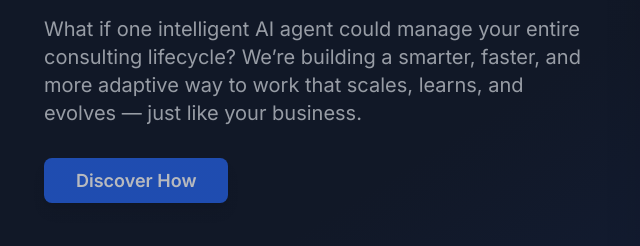
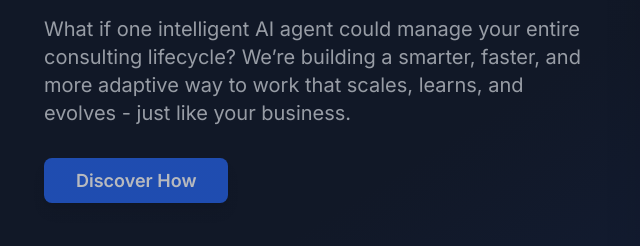
Before and after one commit to bharris82/consultingreimagined.ai, a plain HTML site: page index.html in a window 1280 px wide. Shown: the part 431-677 px from the top of the page, 20-660 px from the left. Drawn offline with nearby package versions, Linux system fonts and the light colour scheme.

Commit message:
Fix punctuation in hero section text for improved readability

```diff
--- a/index.html
+++ b/index.html
@@ -107,7 +107,7 @@
                     <h2 class="text-4xl md:text-5xl lg:text-6xl font-bold mb-6 leading-tight text-white">Reimagining Consulting with <span class="text-blue-400">AI</span></h2>
                     <p class="text-lg md:text-xl text-gray-300 mb-10">
                         What if one intelligent AI agent could manage your entire consulting lifecycle?
-                        We’re building a smarter, faster, and more adaptive way to work that scales, learns, and evolves — just like your business.
+                        We’re building a smarter, faster, and more adaptive way to work that scales, learns, and evolves - just like your business.
                     </p>
                     <a href="#problem" class="bg-blue-600 text-white font-semibold py-3 px-8 rounded-lg shadow-lg hover:bg-blue-700 transition duration-300 ease-in-out text-lg">Discover How</a>
                 </div>
```
